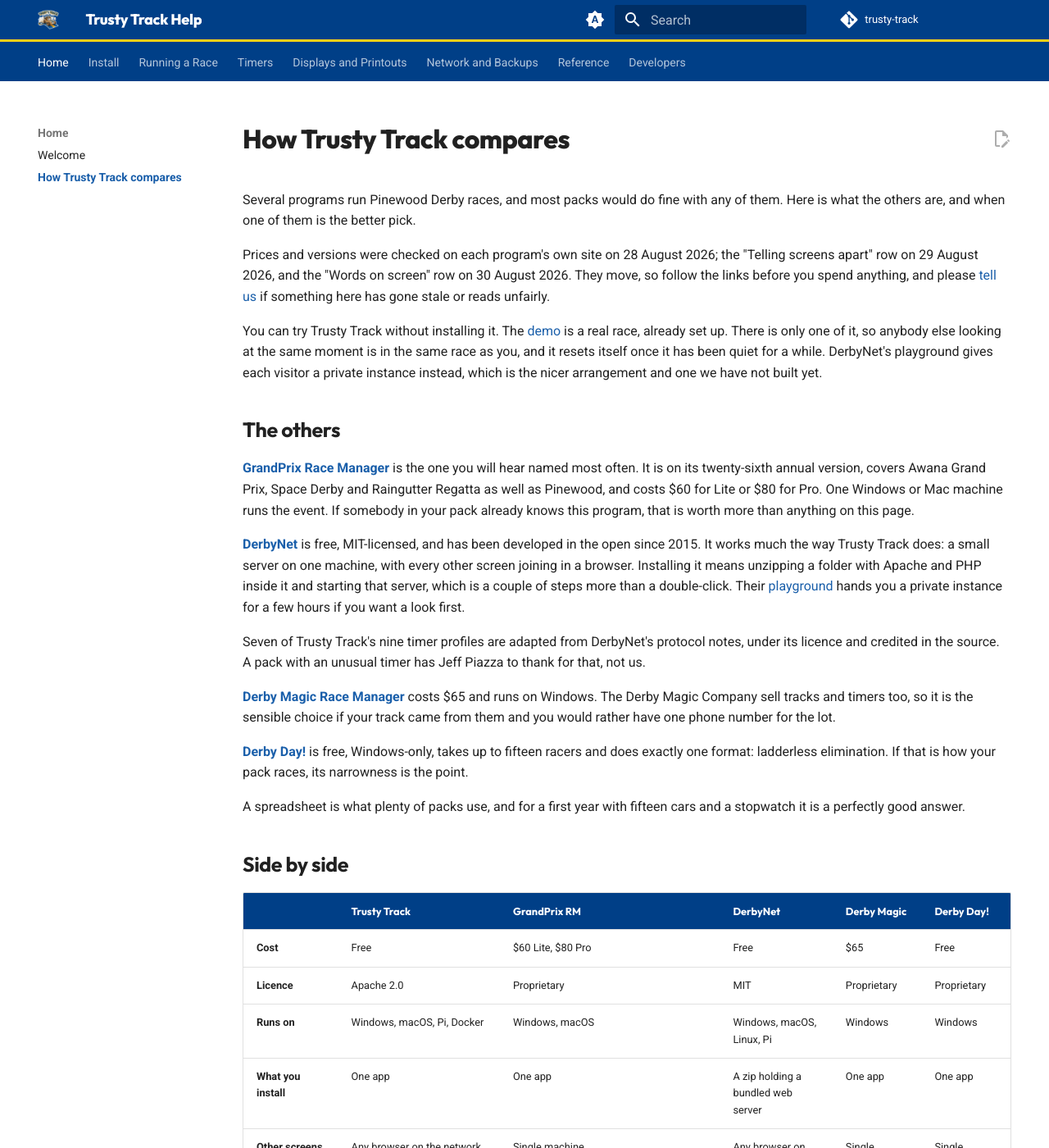
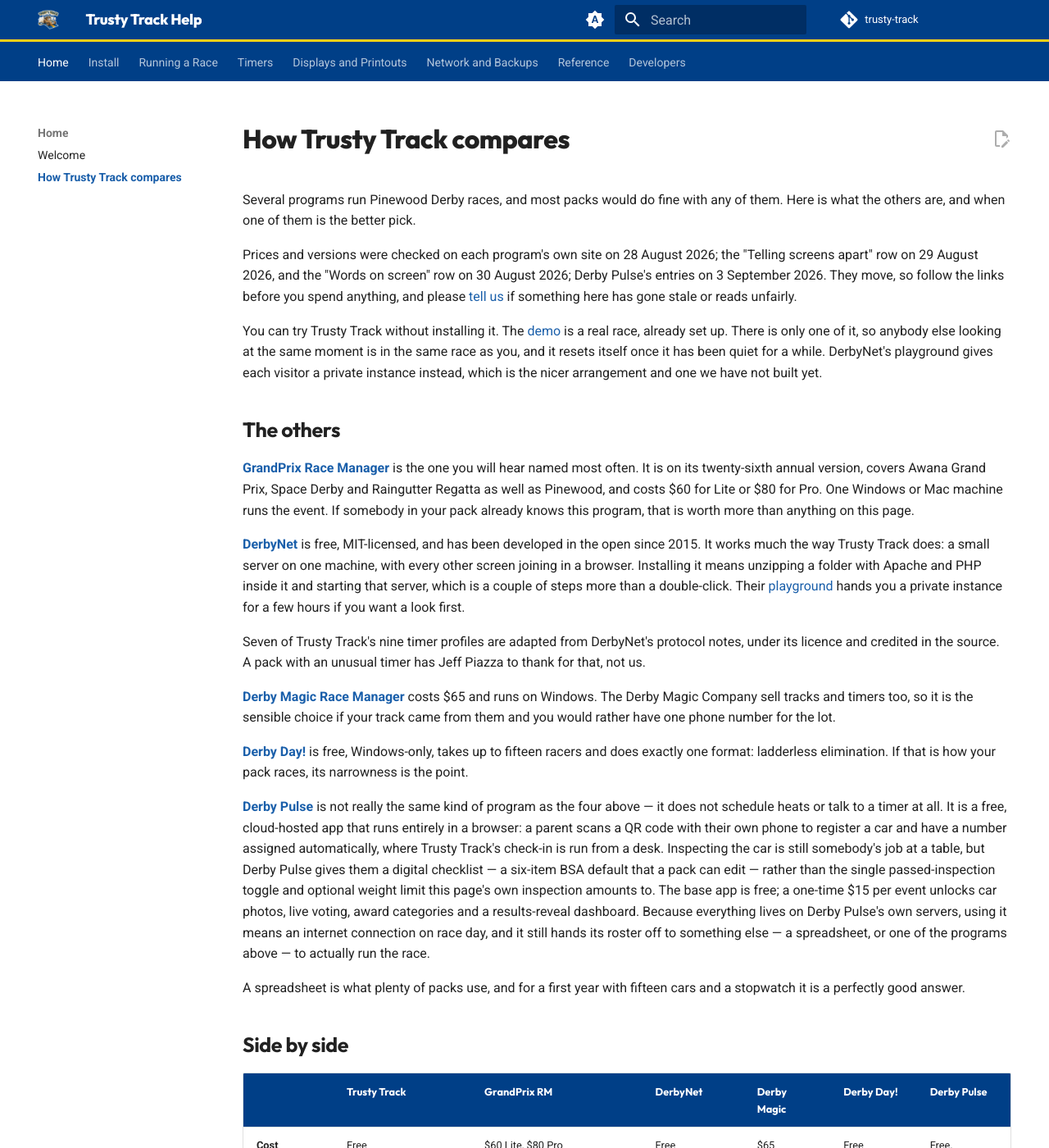
Before and after one commit to dknowles2/trusty-track, an MkDocs documentation site: the page built from docs/comparison.md, in a window 1280 px wide and 1400 px high. Shown: the whole window at 82% size. Built offline with MkDocs 1.6.1 and Material for MkDocs 9.7.7, drawn with Linux system fonts in a browser that asks for light colours; comment, search, counter and statistics services are not loaded; some of the changed text lies outside the part shown.

Commit message:
docs: Add Derby Pulse to comparison documentation
Adds Derby Pulse (https://derbypulse.com/) to docs/comparison.md — a
free, cloud-hosted check-in and inspection app. Its self-service QR
check-in and customizable digital inspection checklist are genuine
advantages over Trusty Track's admin-driven desk check-in and single
passed-inspection toggle, called out in "When to pick something
else." It does not schedule heats or talk to a timer at all, which
the "The others" entry and the Side by side table both say plainly.

Every claim was verified against derbypulse.com's own site (its
compiled JS bundle, since the marketing page is a client-rendered
SPA) rather than copied from the issue's secondhand summary — in
particular the $15 one-time-per-event premium price and exactly
which features (car photos, live voting, award categories, a
results-reveal dashboard) it gates.

Closes #660

Co-Authored-By: Claude Opus 5 <noreply@anthropic.com>

```diff
--- a/docs/comparison.md
+++ b/docs/comparison.md
@@ -10,8 +10,8 @@ of them. Here is what the others are, and when one of them is the better pick.
 
 Prices and versions were checked on each program's own site on 28 August 2026;
 the "Telling screens apart" row on 29 August 2026, and the "Words on screen"
-row on 30 August 2026. They move, so follow the
-links before you spend anything, and please
+row on 30 August 2026; Derby Pulse's entries on 3 September 2026. They move,
+so follow the links before you spend anything, and please
 [tell us](https://github.com/dknowles2/trusty-track/issues) if something here has
 gone stale or reads unfairly.
 
@@ -52,26 +52,40 @@ phone number for the lot.
 to fifteen racers and does exactly one format: ladderless elimination. If that is
 how your pack races, its narrowness is the point.
 
+[**Derby Pulse**](https://derbypulse.com/) is not really the same kind of program
+as the four above — it does not schedule heats or talk to a timer at all. It is a
+free, cloud-hosted app that runs entirely in a browser: a parent scans a QR code
+with their own phone to register a car and have a number assigned automatically,
+where Trusty Track's check-in is run from a desk. Inspecting the car is still
+somebody's job at a table, but Derby Pulse gives them a digital checklist — a
+six-item BSA default that a pack can edit — rather than the single
+passed-inspection toggle and optional weight limit this page's own inspection
+amounts to. The base app is free; a one-time $15 per event unlocks car photos,
+live voting, award categories and a results-reveal dashboard. Because
+everything lives on Derby Pulse's own servers, using it means an internet
+connection on race day, and it still hands its roster off to something else —
+a spreadsheet, or one of the programs above — to actually run the race.
+
 A spreadsheet is what plenty of packs use, and for a first year with fifteen cars
 and a stopwatch it is a perfectly good answer.
 
 ## Side by side
 
-| | **Trusty Track** | **GrandPrix RM** | **DerbyNet** | **Derby Magic** | **Derby Day!** |
-| --- | --- | --- | --- | --- | --- |
-| **Cost** | Free | $60 Lite, $80 Pro | Free | $65 | Free |
-| **Licence** | Apache 2.0 | Proprietary | MIT | Proprietary | Proprietary |
-| **Runs on** | Windows, macOS, Pi, Docker | Windows, macOS | Windows, macOS, Linux, Pi | Windows | Windows |
-| **What you install** | One app | One app | A zip holding a bundled web server | One app | One app |
-| **Other screens** | Any browser on the network | Single machine | Any browser on the network | Single machine | Single machine |
-| **Telling screens apart** | Names itself on connect, rename any time | — | Named by hand, one at a time | — | — |
-| **Timer models listed** | 9 | 6, plus custom in Pro | 8 | Their own | By hand or timer |
-| **Race formats** | Perfect-N, championship, elimination, balanced, slowest | Several, more in Pro | Several | Several | Elimination only |
-| **Racer limit** | None | None | None | None | 15 |
-| **Racer and car photos** | Yes | Pro only | Yes | — | — |
-| **Words on screen** | Free text — group, organization and vehicle, plus a vehicle picture | Built-in presets for Pinewood, Awana Grand Prix, Space Derby and Raingutter Regatta, with their own vehicle names | — | — | — |
-| **Try before installing** | One shared demo | — | A private instance, a few hours | — | — |
-| **Public since** | Jan 2026 | Version 26 | Jul 2015 | Long-established | Long-established |
+| | **Trusty Track** | **GrandPrix RM** | **DerbyNet** | **Derby Magic** | **Derby Day!** | **Derby Pulse** |
+| --- | --- | --- | --- | --- | --- | --- |
+| **Cost** | Free | $60 Lite, $80 Pro | Free | $65 | Free | Free, $15/event premium |
+| **Licence** | Apache 2.0 | Proprietary | MIT | Proprietary | Proprietary | Proprietary |
+| **Runs on** | Windows, macOS, Pi, Docker | Windows, macOS | Windows, macOS, Linux, Pi | Windows | Windows | Web only |
+| **What you install** | One app | One app | A zip holding a bundled web server | One app | One app | Nothing — free account |
+| **Other screens** | Any browser on the network | Single machine | Any browser on the network | Single machine | Single machine | Any browser with internet |
+| **Telling screens apart** | Names itself on connect, rename any time | — | Named by hand, one at a time | — | — | — |
+| **Timer models listed** | 9 | 6, plus custom in Pro | 8 | Their own | By hand or timer | Not a timer program |
+| **Race formats** | Perfect-N, championship, elimination, balanced, slowest | Several, more in Pro | Several | Several | Elimination only | Doesn't run races |
+| **Racer limit** | None | None | None | None | 15 | — |
+| **Racer and car photos** | Yes | Pro only | Yes | — | — | Premium only |
+| **Words on screen** | Free text — group, organization and vehicle, plus a vehicle picture | Built-in presets for Pinewood, Awana Grand Prix, Space Derby and Raingutter Regatta, with their own vehicle names | — | — | — | — |
+| **Try before installing** | One shared demo | — | A private instance, a few hours | — | — | In-app demo, read-only |
+| **Public since** | Jan 2026 | Version 26 | Jul 2015 | Long-established | Long-established | — |
 
 A blank cell means their site does not say, not that the answer is no.
 
@@ -91,6 +105,13 @@ what that means on the day, and how a bench test moves a timer across.
 Support is a GitHub issue tracker read by one person who has a day job. Nobody
 outside the project has reviewed any of this either, so everything above about
 Trusty Track is the author's own account of it.
+
+If self-service is what you want on check-in night — a parent scanning a QR
+code with their own phone to register a car, rather than a line at a desk —
+[Derby Pulse](https://derbypulse.com/) does that and Trusty Track does not.
+Its digital inspection checklist goes further too: a pack can add or edit its
+own line items, where Trusty Track offers a single passed-inspection toggle
+and an optional weight limit.
 
 ## When to pick this one
 
@@ -136,6 +157,7 @@ and organization can be renamed alongside the vehicle.
 - Derby Magic — [race management](https://derbymagic.com/race-management/) and
   [pricing](https://derbymagic.com/pricing-guide/)
 - Derby Day! — [derbydaysoftware.com](http://www.derbydaysoftware.com/)
+- Derby Pulse — [derbypulse.com](https://derbypulse.com/)
 
 *Pinewood Derby is a registered trademark of the Boy Scouts of America. Awana
 Grand Prix is a registered trademark of Awana Clubs International. Other names
```
